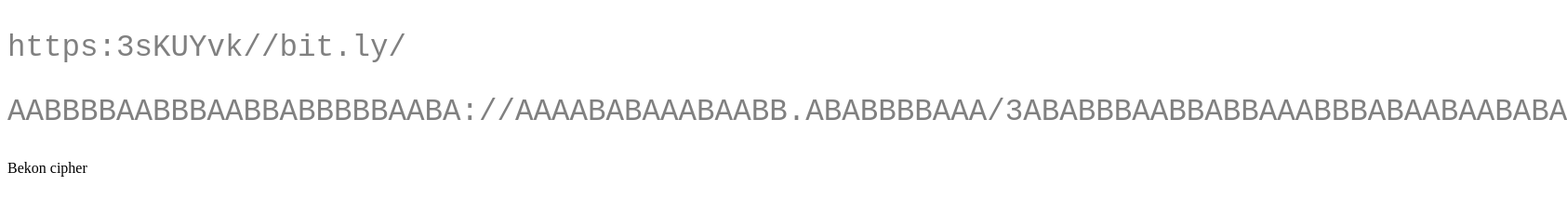
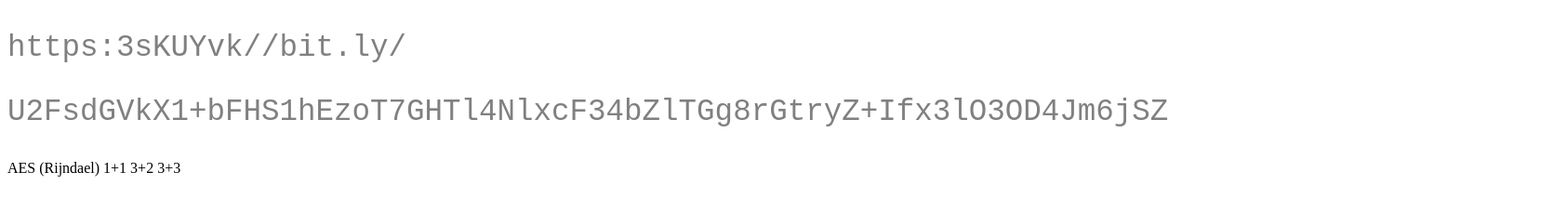
Before and after one commit to einsteinKvest/1, a plain HTML site: page index.html in a window 1280 px wide. Shown: the whole page at 93% size, 1685 px wide, since content can reach past the window. Drawn offline with Linux system fonts and the light colour scheme.

Commit message:
Update index.html

```diff
--- a/index.html
+++ b/index.html
@@ -21,8 +21,9 @@
   </style>
 
  <pre>https:3sKUYvk//bit.ly/</pre>
- <pre>AABBBBAABBBAABBABBBBBAABA://AAAABABAAABAABB.ABABBBBAAA/3ABABBBAABBABBAAABBBABAABAABABA</pre>
- Bekon cipher
+ <pre>U2FsdGVkX1+bFHS1hEzoT7GHTl4NlxcF34bZlTGg8rGtryZ+Ifx3lO3OD4Jm6jSZ</pre>
+ AES (Rijndael) 1+1 3+2 3+3
+
 
 
 
```
